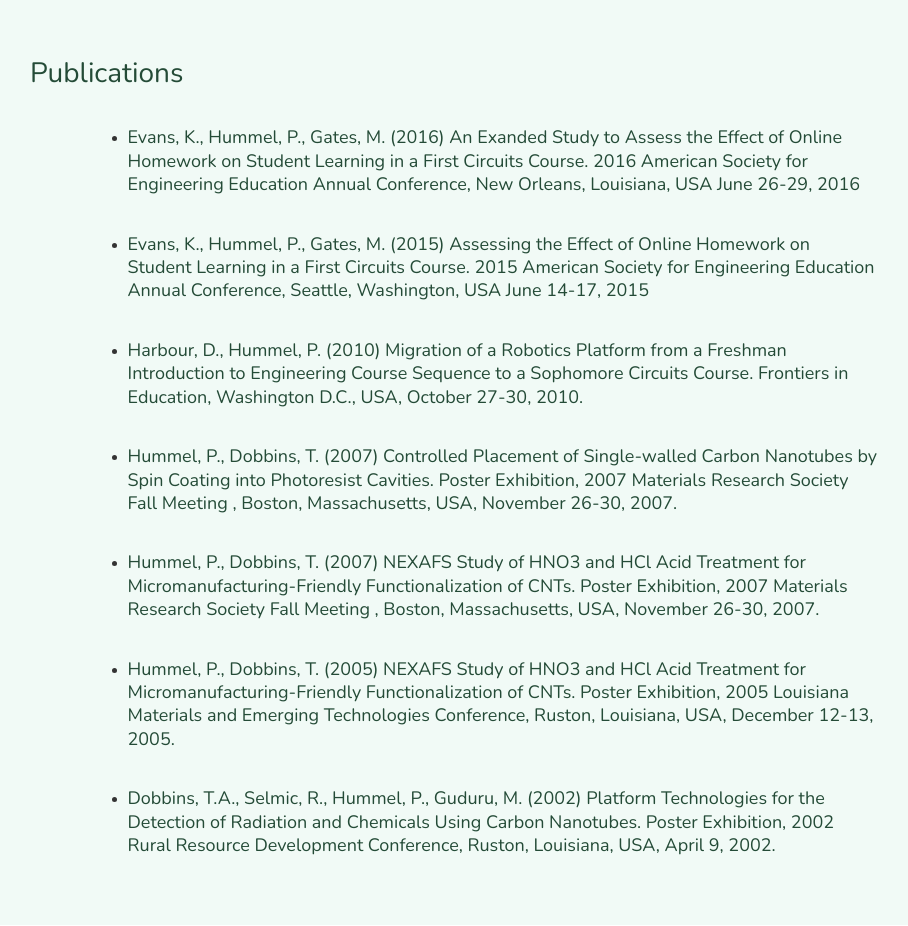
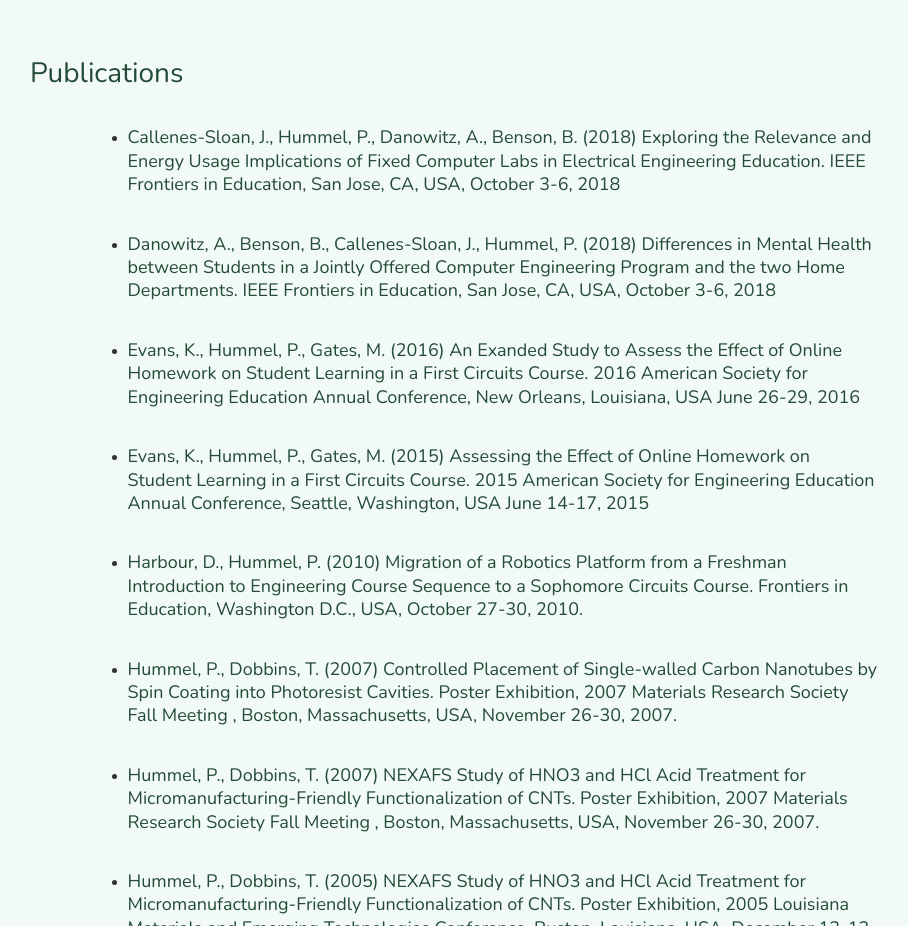
Before and after one commit to phummel/phummel.github.io, a plain HTML site: page index.html in a window 1280 px wide. Shown: the part 5420-6346 px from the top of the page, without its empty margins (40-948 px from the left). Drawn offline with nearby package versions, Linux system fonts and the light colour scheme.

Commit message:
Update publication list

```diff
--- a/index.html
+++ b/index.html
@@ -382,11 +382,27 @@
                                         <div class="col-md-1"></div>
 					<div class="col-md-8">
                                                 <ul>
+                                                    <li><h3>Callenes-Sloan, J., Hummel, P., Danowitz, A., Benson, B. (2018) Exploring the Relevance and Energy Usage Implications of Fixed Computer Labs in Electrical Engineering Education. IEEE Frontiers in Education, San Jose, CA, USA, October 3-6, 2018</h3></li>
+                                                </ul>
+                                        </div>
+                                </div>
+				<div class="row wp8 delay-05s">
+                                        <div class="col-md-1"></div>
+					<div class="col-md-8">
+                                                <ul>
+                                                    <li><h3>Danowitz, A., Benson, B., Callenes-Sloan, J., Hummel, P. (2018) Differences in Mental Health between Students in a Jointly Offered Computer Engineering Program and the two Home Departments. IEEE Frontiers in Education, San Jose, CA, USA, October 3-6, 2018</h3></li>
+                                                </ul>
+                                        </div>
+                                </div>
+				<div class="row wp8 delay-05s">
+                                        <div class="col-md-1"></div>
+					<div class="col-md-8">
+                                                <ul>
                                                     <li><h3>Evans, K., Hummel, P., Gates, M. (2016) An Exanded Study to Assess the Effect of Online Homework on Student Learning in a First Circuits Course. 2016 American Society for Engineering Education Annual Conference, New Orleans, Louisiana, USA June 26-29, 2016</h3></li>
                                                 </ul>
                                         </div>
                                 </div>
-                                <div class="row wp8 delay-05s">
+                                <div class="row wp8 delay-1s">
                                         <div class="col-md-1"></div>
 					<div class="col-md-8">
                                                 <ul>
@@ -402,7 +418,7 @@
                                                 </ul>
                                         </div>
                                 </div>
-                                <div class="row wp8 delay-1s">
+                                <div class="row wp8 delay-15s">
                                         <div class="col-md-1"></div>
                                         <div class="col-md-8">
                                                 <ul>
@@ -418,7 +434,7 @@
                                                 </ul>
                                         </div>
                                 </div>
-                                <div class="row wp8 delay-15s">
+                                <div class="row wp8 delay-2s">
                                         <div class="col-md-1"></div>
                                         <div class="col-md-8">
                                                 <ul>
```
